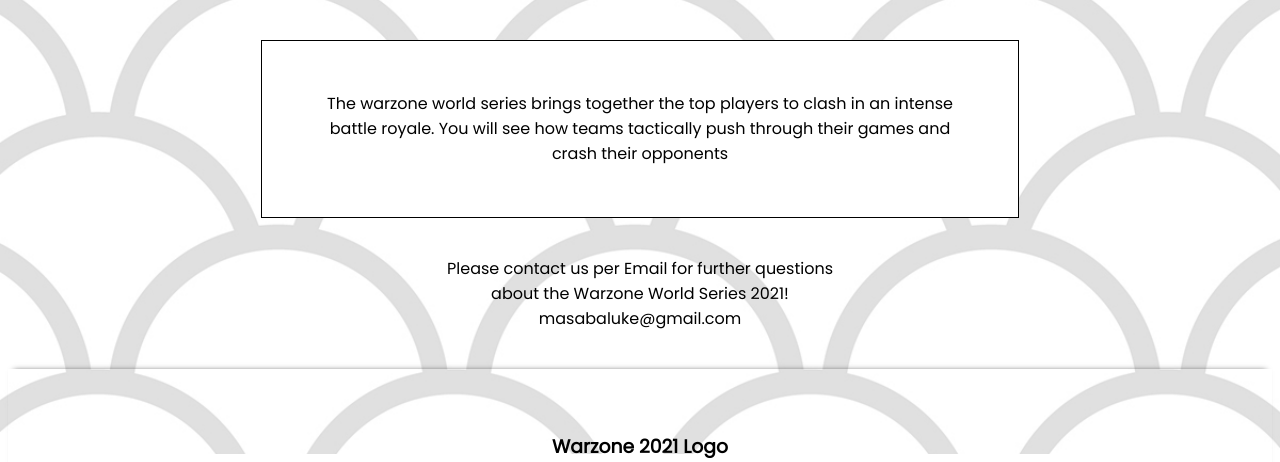
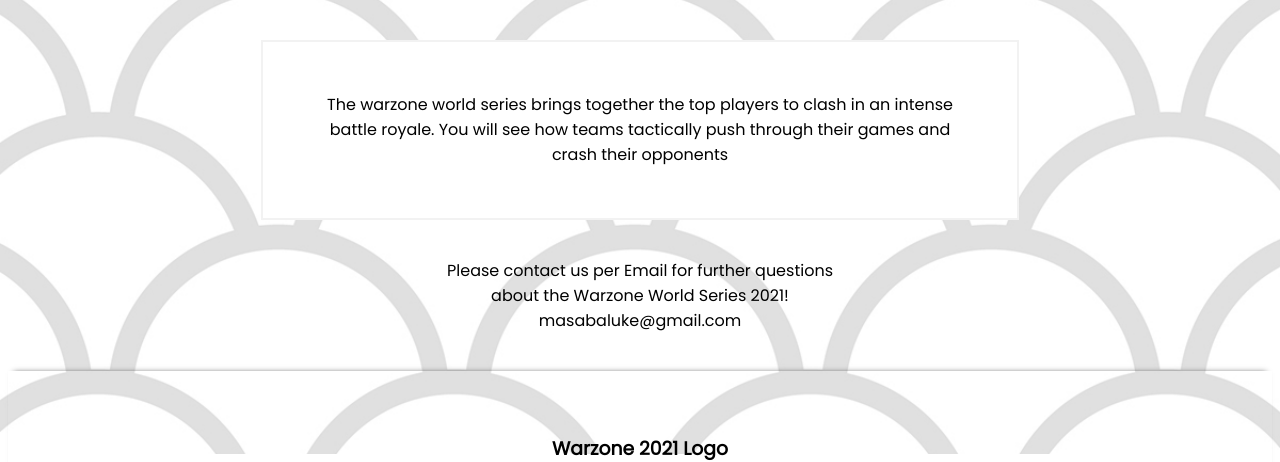
Before and after one commit to Lucas-Masaba/gaming_tournament, a website: page about.html in a window 1280 px wide. Shown: the part 346-808 px from the top of the page. Drawn offline with Linux system fonts and the light colour scheme.

Commit message:
add border

```diff
--- a/about.css
+++ b/about.css
@@ -1,9 +1,7 @@
 * {
   font-family: 'Poppins', sans-serif;
 }
-header {
 
-}
 header::before  {
   background: url("./pics/grey.png")no-repeat  0, 0 #f7f7f7;
   content: "";
@@ -51,7 +49,7 @@
 /*intro section*/
 .why {
   position: relative;
-  border: solid black 1px;
+  border: #f2F2f2 2px solid;
   background-color: #ffffff;
   text-align: center;
   padding: 4%;
```
